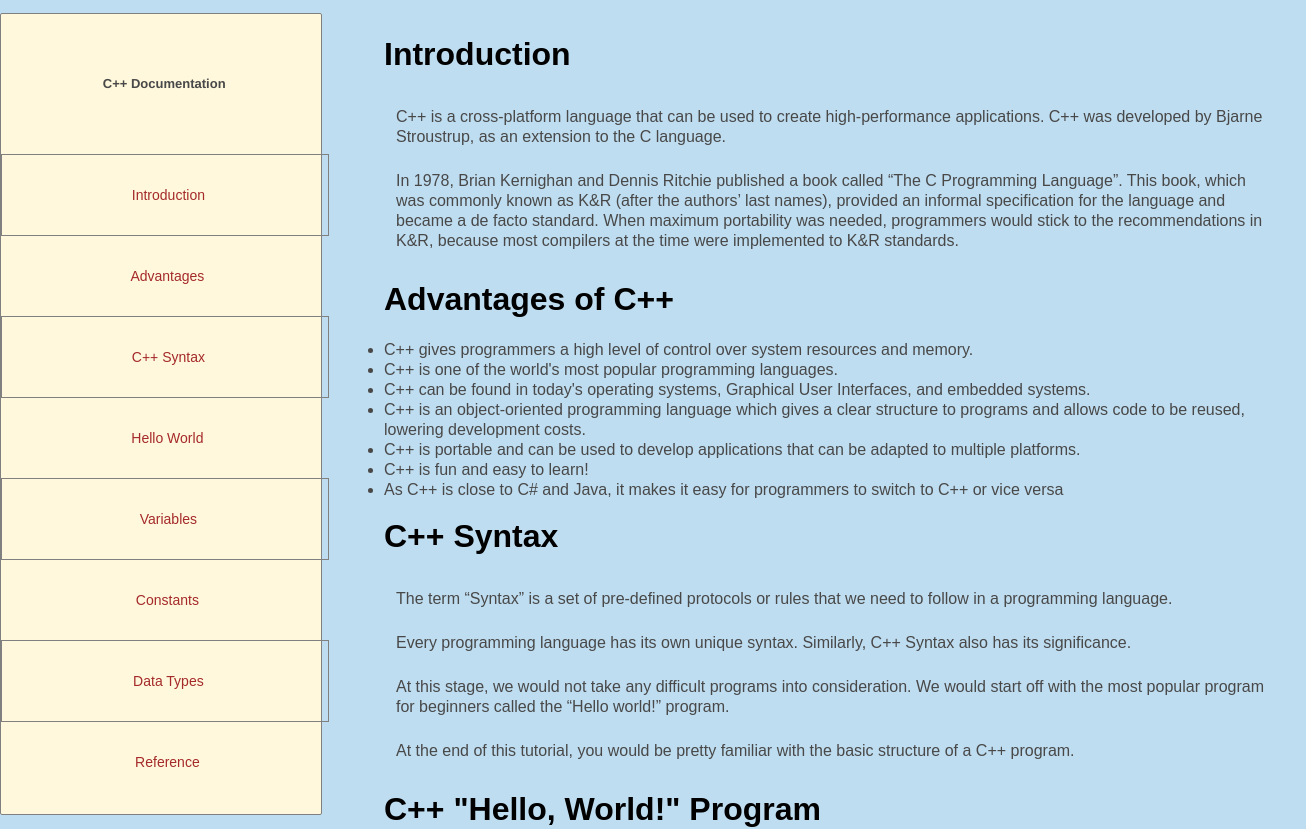
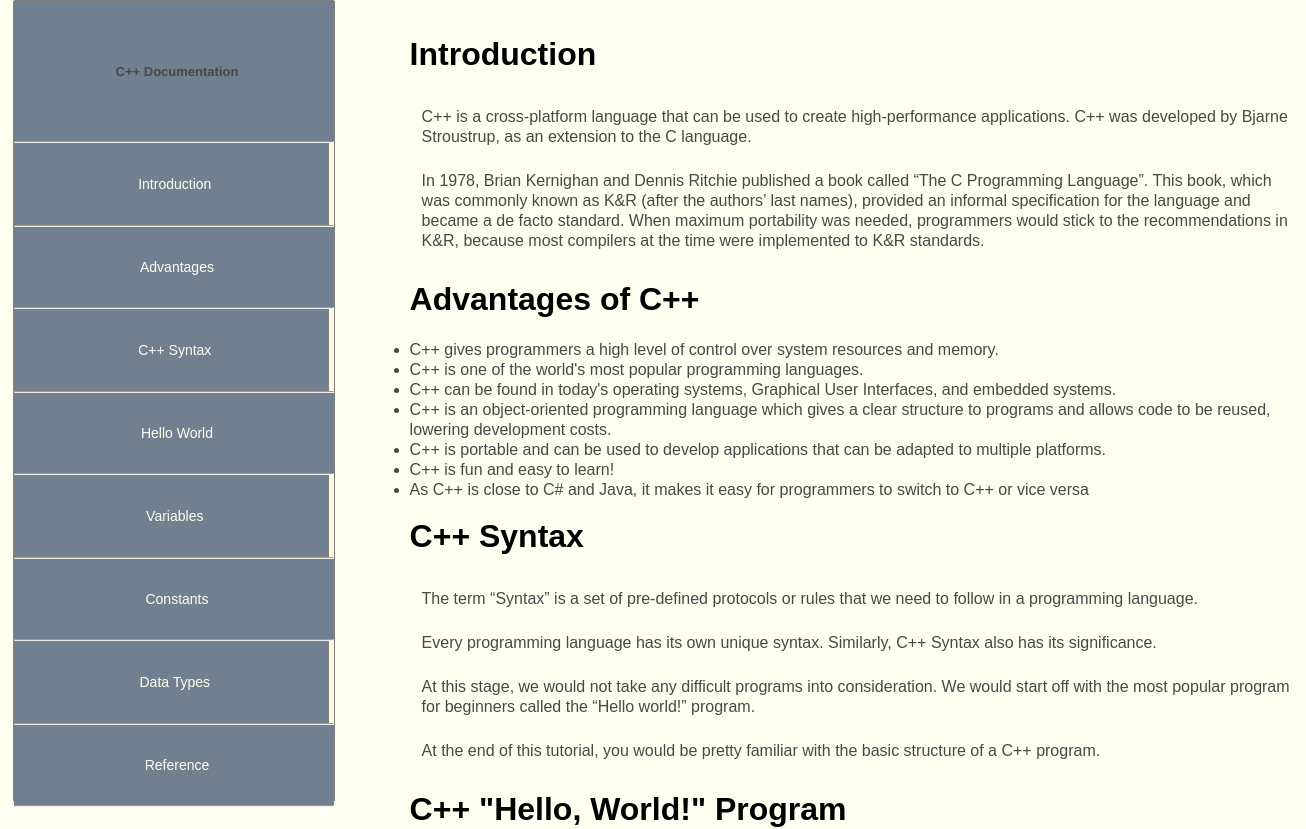
Before and after one commit to hamid-murambiwa/Documentation-page, a plain HTML site: page index.html in a window 1280 px wide. Shown: the top 829 px of the page, 1306 px wide, since content can reach past the window. Drawn offline with Linux system fonts and the light colour scheme.

Commit message:
initial commit

```diff
--- a/documentation.css
+++ b/documentation.css
@@ -11,7 +11,7 @@ html {
   display: flex;
   flex-direction: row;
   color: rgb(72,72,72);
-  background-color: #bfddf0;
+  background-color: #FFFFF0;
 }
 
 h1 {
@@ -20,13 +20,15 @@ h1 {
   line-height: 1em;
 }
 
+
   #navTitle {
    display: flex;
   justify-content: center;
   align-items: center;
-  font-size: auto;
-     width: 100%;
+  font-size: 115%;
+  width: 100%;
   height: 20%;
+    color: black;
   }
 
 .nav-link {
@@ -45,7 +47,7 @@ width: 100%;
   }
 
 .header {
-  background-color: #fff8dc;
+  background-color: #708090;
   position: fixed;
  width: 25%;
   height: 100%;
@@ -62,7 +64,6 @@ width: 100%;
 
 #nav-bar {
   position: relative;
-
   width: 100%;
   height: 12.5%;
   display: flex;
@@ -71,8 +72,8 @@ width: 100%;
   font-family: sans-serif, helvetica;
   font-size: auto;
   font-weight: 110%;
-  color: #A52A2A;
-
+  color: #FFFFF0;
+ background-color: #708090;
 
 }
 
@@ -85,17 +86,17 @@ width: 100%;
   align-items: center;
   font-size: auto;
   font-weight: 110%;
-  color: #A52A2A;
+  color: #FFFFF0;
   border: 1px solid #73AD21;
   border-color: grey;
-
+  background-color: #708090;
 
 
 }
 
 .main-section {
   font-family: sans-serif, helvetica;
-    font-size: 16px;
+  font-size: 16px;
   margin-left: 30%;
   margin-top: 3%;
   width: 70%;
@@ -153,7 +154,7 @@ img {
 html {
 
   color: rgb(72,72,72);
-  background-color: #bfddf0;
+  background-color: #FFFFF0;
 }
 
 h1 {
@@ -193,7 +194,7 @@ width: 100%;
   }
 
 .header {
-  background-color: #fff8dc;
+  background-color: #708090;
   position: fixed;
  width: 25%;
   height: 100%;
@@ -204,15 +205,16 @@ width: 100%;
   border: 1px solid #73AD21;
   border-color: grey;
   border-radius: 2px;
-  margin-top: -2%;
+  margin-top: -3%;
+  margin-left: 1%;
 }
 
 
 
 #nav-bar {
   position: relative;
-
-  width: 100%;
+  background-color: #708090;
+  width: 98%;
   height: 12.5%;
   display: flex;
   padding-left: 2%;
@@ -221,13 +223,13 @@ width: 100%;
   font-family: sans-serif, helvetica;
   font-size: 14px;
   font-weight: 110%;
-  color: #A52A2A;
+  color: #FFFFF0;
 
 
 }
 
 #nav-bar1 {
-  width: 100%;
+  width: 96%;
   height: 12.5%;
   display: flex;
   padding-left: 2%;
@@ -236,18 +238,18 @@ width: 100%;
   font-family: sans-serif, helvetica;
   font-size: 14px;
   font-weight: 100%;
-  color: #A52A2A;
+  color: #FFFFF0;
   border: 1px solid #73AD21;
   border-color: grey;
   border-radius: 0px;
-
+  background-color: #708090;
 
 }
 
 .main-section {
   font-family: sans-serif, helvetica;
     font-size: 16px;
-  margin-left: 30%;
+  margin-left: 32%;
   margin-top: 3%;
   width: 70%;
   height: auto;
--- a/index.html
+++ b/index.html
@@ -13,22 +13,23 @@
       <p class="container-heading"><strong>C++ Documentation</strong></p>
     </div>
     <nav id="bar">
-
+   <hr>
     <a href="#introduction" id="nav-bar1" class="nav-link">Introduction</a>
-
+ <hr>
   <a href="#Advantages" id="nav-bar" class="nav-link">Advantages</a>
-
+ <hr>
       <a href="#Syntax" id="nav-bar1" class="nav-link">C++ Syntax</a>
-
+  <hr>
   <a href="#Hello,World!Program" id="nav-bar" class="nav-link">Hello World</a>
-
+  <hr>
   <a href="#Variables" id="nav-bar1" class="nav-link">Variables</a>
-
+  <hr>
   <a href="#Constants" id="nav-bar" class="nav-link">Constants</a>
-
+  <hr>
   <a href="#DataTypes" id="nav-bar1" class="nav-link">Data Types</a>
-
+  <hr>
   <a href="#Reference" id="nav-bar" class="nav-link">Reference</a>
+      <hr>
   </nav>
   </header>
 
@@ -38,6 +39,7 @@
     <p>C++ is a cross-platform language that can be used to create high-performance applications. C++ was developed by Bjarne Stroustrup, as an extension to the C language. </p>
     <p>
   In 1978, Brian Kernighan and Dennis Ritchie published a book called “The C Programming Language”. This book, which was commonly known as K&R (after the authors’ last names), provided an informal specification for the language and became a de facto standard. When maximum portability was needed, programmers would stick to the recommendations in K&R, because most compilers at the time were implemented to K&R standards.</p>
+
     <br>
     <h1 id="Advantages">Advantages of C++</h1>
     <ul>
@@ -172,5 +174,6 @@
     </div>
 
 
+
 </body>
 </html>
```
Lines whose indentation alone changed are shown as unchanged.
